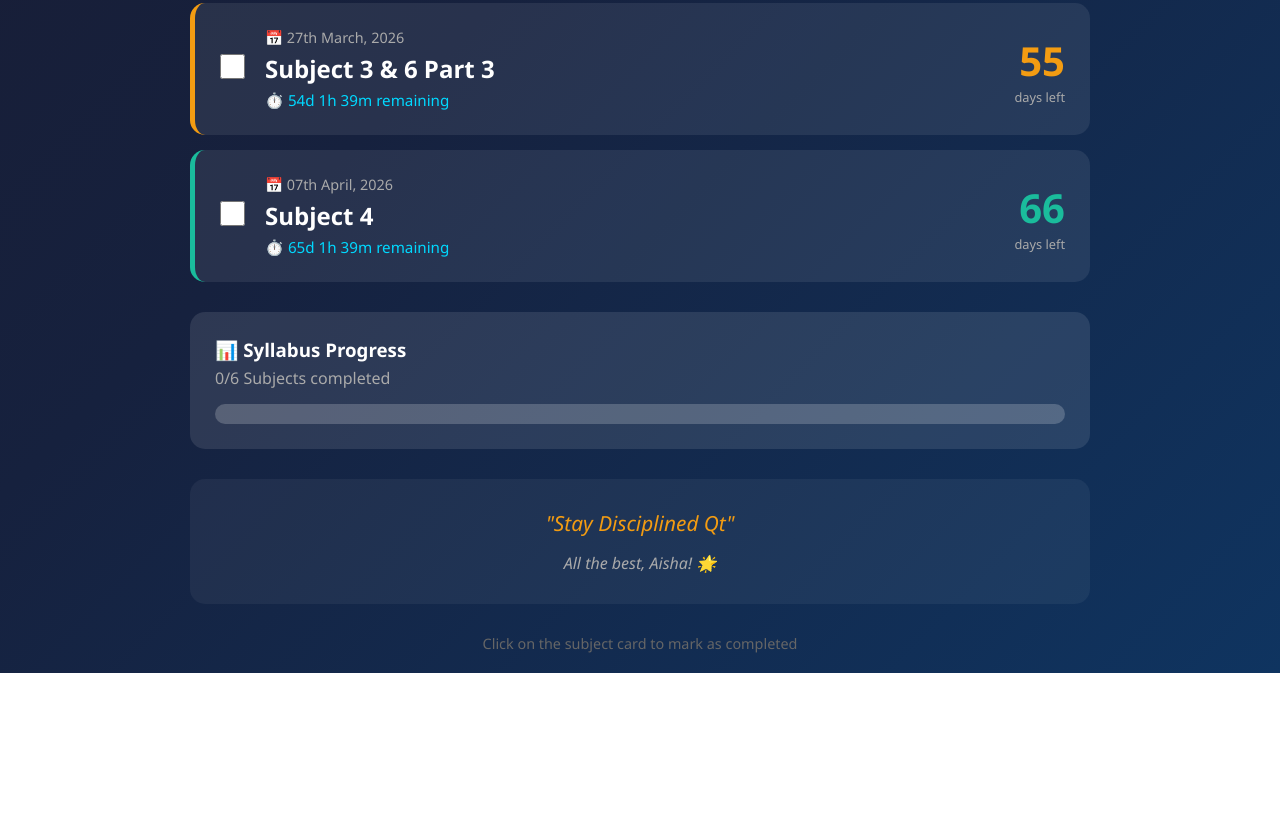
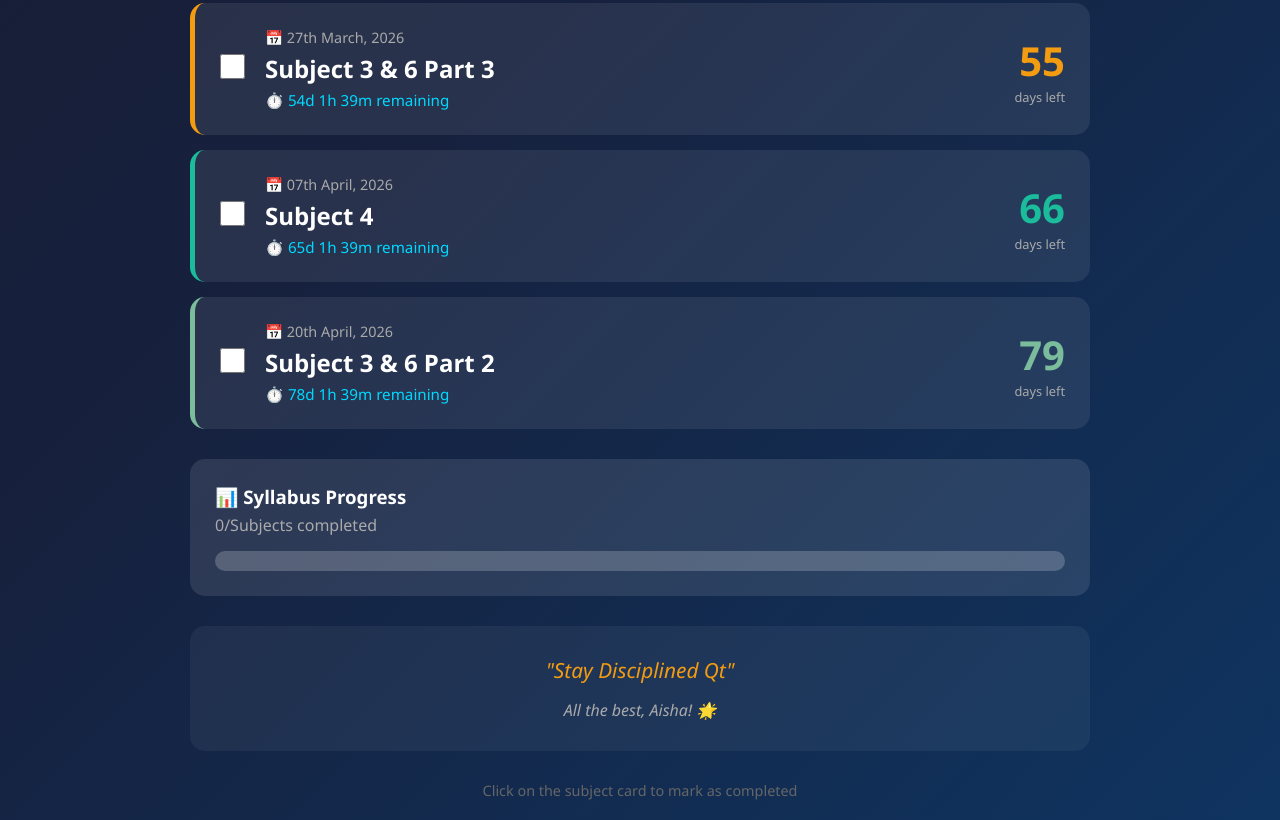
Before and after one commit to neellll30/neellll30.github.io, a plain HTML site: page index.html in a window 1280 px wide. Shown: the part 956-1776 px from the top of the page. Before the commit the page ends 1629 px from the top, so only its background shows below. Drawn offline with Linux system fonts and the light colour scheme.

Commit message:
Update index.html

```diff
--- a/index.html
+++ b/index.html
@@ -208,6 +208,9 @@
         .audit { border-left-color: #1abc9c; }
         .audit .days-left { color: #1abc9c; }
 
+        .ibs { border-left-color: #7abc9c; }
+        .ibs .days-left { color: #7abc9c; }
+
         .checkbox-container {
             margin-right: 20px;
         }
@@ -329,11 +332,26 @@
                     <div class="days-label">days left</div>
                 </div>
             </div>
+
+            <div class="exam-card ibs" data-date="2026-04-20" onclick="toggleComplete(this)">
+                <div class="checkbox-container">
+                    <input type="checkbox" onclick="event.stopPropagation(); toggleComplete(this.parentElement.parentElement)">
+                </div>
+                <div class="exam-info">
+                    <div class="exam-date">📅 20th April, 2026</div>
+                    <div class="exam-name">Subject 3 & 6 Part 2</div>
+                    <div class="exam-countdown" data-date="2026-04-20"></div>
+                </div>
+                <div class="exam-right">
+                    <div class="days-left" data-date="2026-04-20">--</div>
+                    <div class="days-label">days left</div>
+                </div>
+            </div>
         </div>
 
         <div class="progress-container">
             <h3>📊 Syllabus Progress</h3>
-            <p style="color: #aaa; margin-top: 5px;"><span id="completed-count">0</span>/6 Subjects completed</p>
+            <p style="color: #aaa; margin-top: 5px;"><span id="completed-count">0</span>/Subjects completed</p>
             <div class="progress-bar">
                 <div class="progress-fill" id="progress-fill" style="width: 0%"></div>
             </div>
@@ -356,7 +374,8 @@
             { date: '2026-03-05', name: 'Subject 5' },
             { date: '2026-03-14', name: 'Subject 3 & 6 Part 1' },
             { date: '2026-03-27', name: 'Subject 3 & 6 Part 3' },
-            { date: '2026-04-07', name: 'Subject 4' }
+            { date: '2026-04-07', name: 'Subject 4' },
+            { date: '2026-04-20', name: 'Subject 3 & 6 Part 2' }
         ];
 
         function updateCountdowns() {
```
